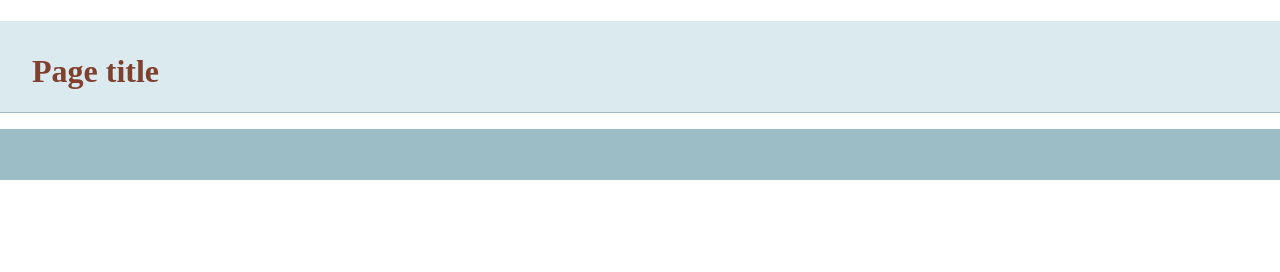
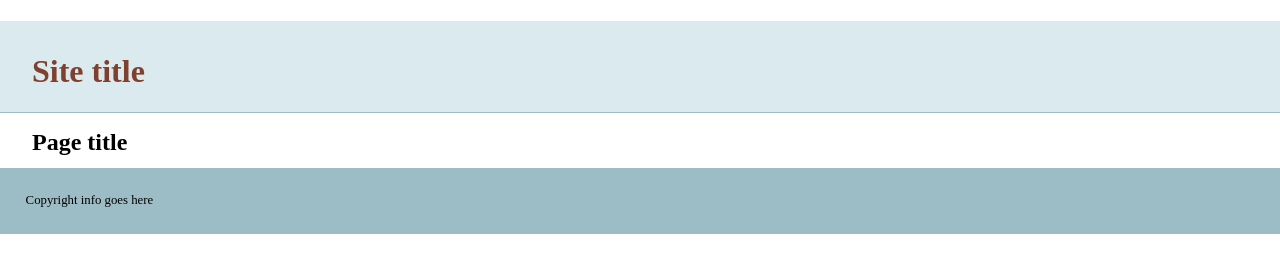
Before and after one commit to asasmal/git-basics, a plain HTML site: page index.html in a window 1280 px wide. Drawn offline with nearby package versions, Linux system fonts and the light colour scheme.

Commit message:
added more info to template

```diff
--- a/index.html
+++ b/index.html
@@ -14,13 +14,15 @@
     </head>
     <body>
     <header>
-	<h1>Page title</h1>
+	<h1>Site title</h1>
     </header>
     <nav id="pageNav">
     </nav>
+
     <main>
+    	<h2>Page title</h2>
     </main>
-    <footer>
+    <footer>Copyright info goes here
     </footer>
         <script>
 //use the modernizr load to load up external scripts. This will load the scripts asynchronously, but the order listed matters. Although it will load all scripts in parallel, it will execute them in the order listed
```
